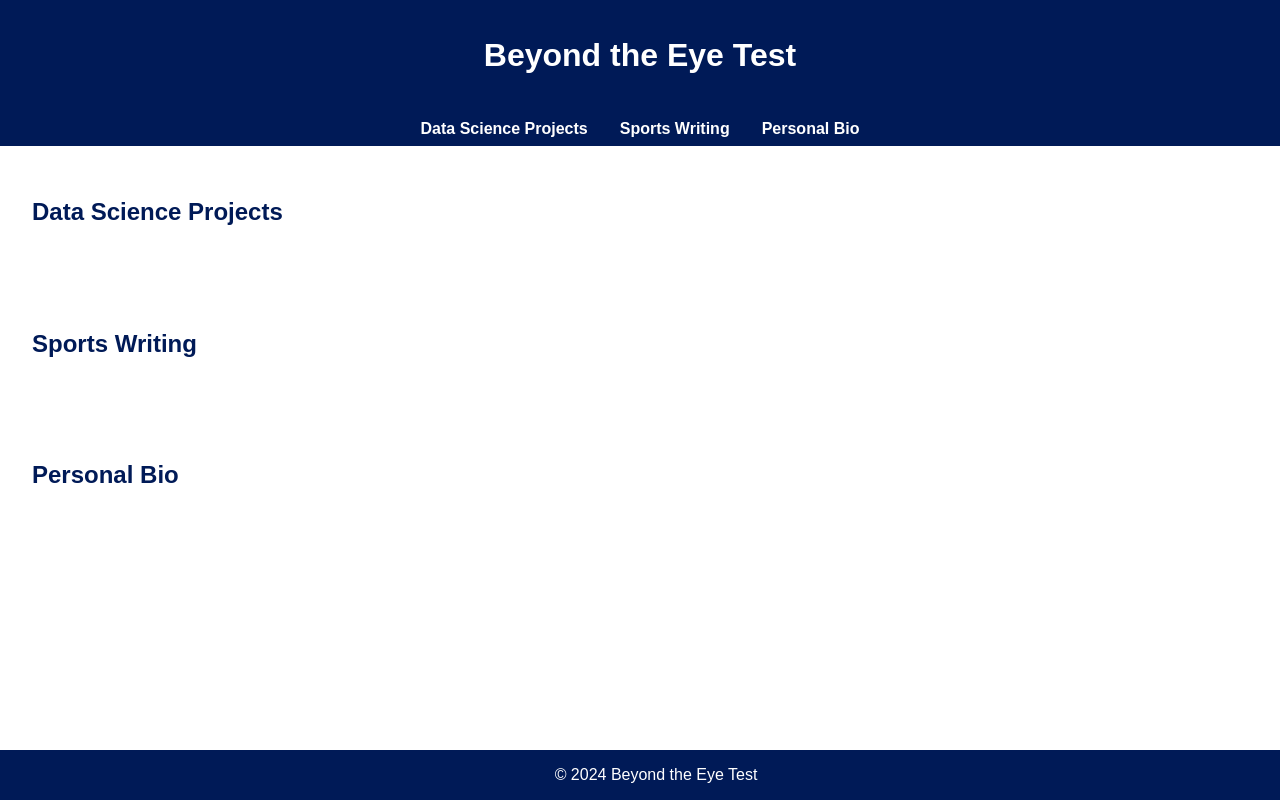
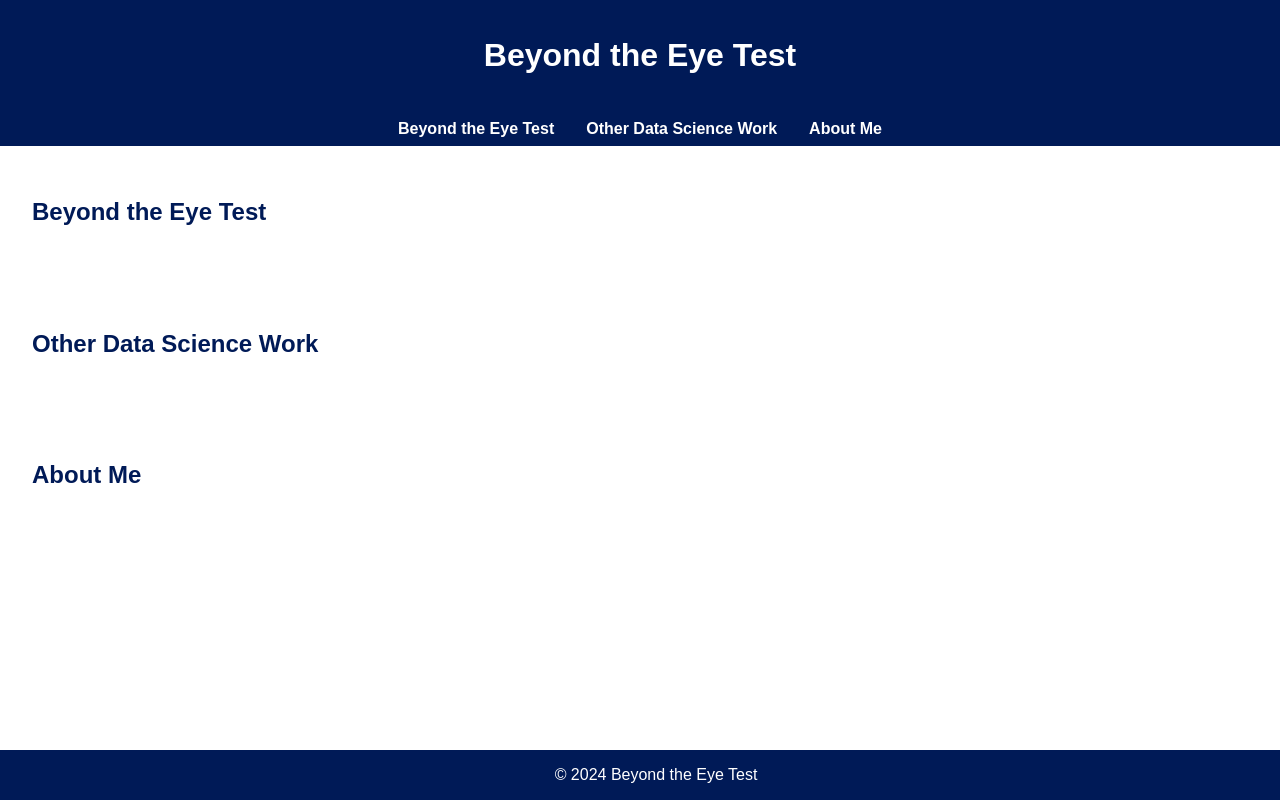
Before and after one commit to joshalms/joshalms.github.io, a plain HTML site: page index.html in a window 1280 px wide. Drawn offline with Linux system fonts and the light colour scheme.

Commit message:
hrefs added

```diff
--- a/index.html
+++ b/index.html
@@ -56,24 +56,24 @@
     </header>
 
     <nav>
-        <a href="#data-science">Data Science Projects</a>
-        <a href="#sports-writing">Sports Writing</a>
-        <a href="#bio">Personal Bio</a>
+        <a href="#beyond-the-eye-test">Beyond the Eye Test</a>
+        <a href="#other-data-science-work">Other Data Science Work</a>
+        <a href="#about-me">About Me</a>
     </nav>
 
-    <section id="data-science">
-        <h2>Data Science Projects</h2>
-        <!-- Add your data science project details here -->
+    <section id="beyond-the-eye-test">
+        <h2>Beyond the Eye Test</h2>
+        <!-- Add content for the "Beyond the Eye Test" page here -->
     </section>
 
-    <section id="sports-writing">
-        <h2>Sports Writing</h2>
-        <!-- Add your sports writing details here -->
+    <section id="other-data-science-work">
+        <h2>Other Data Science Work</h2>
+        <!-- Add content for the "Other Data Science Work" page here -->
     </section>
 
-    <section id="bio">
-        <h2>Personal Bio</h2>
-        <!-- Add your personal bio details here -->
+    <section id="about-me">
+        <h2>About Me</h2>
+        <!-- Add content for the "About Me" page here -->
     </section>
 
     <footer>
```
